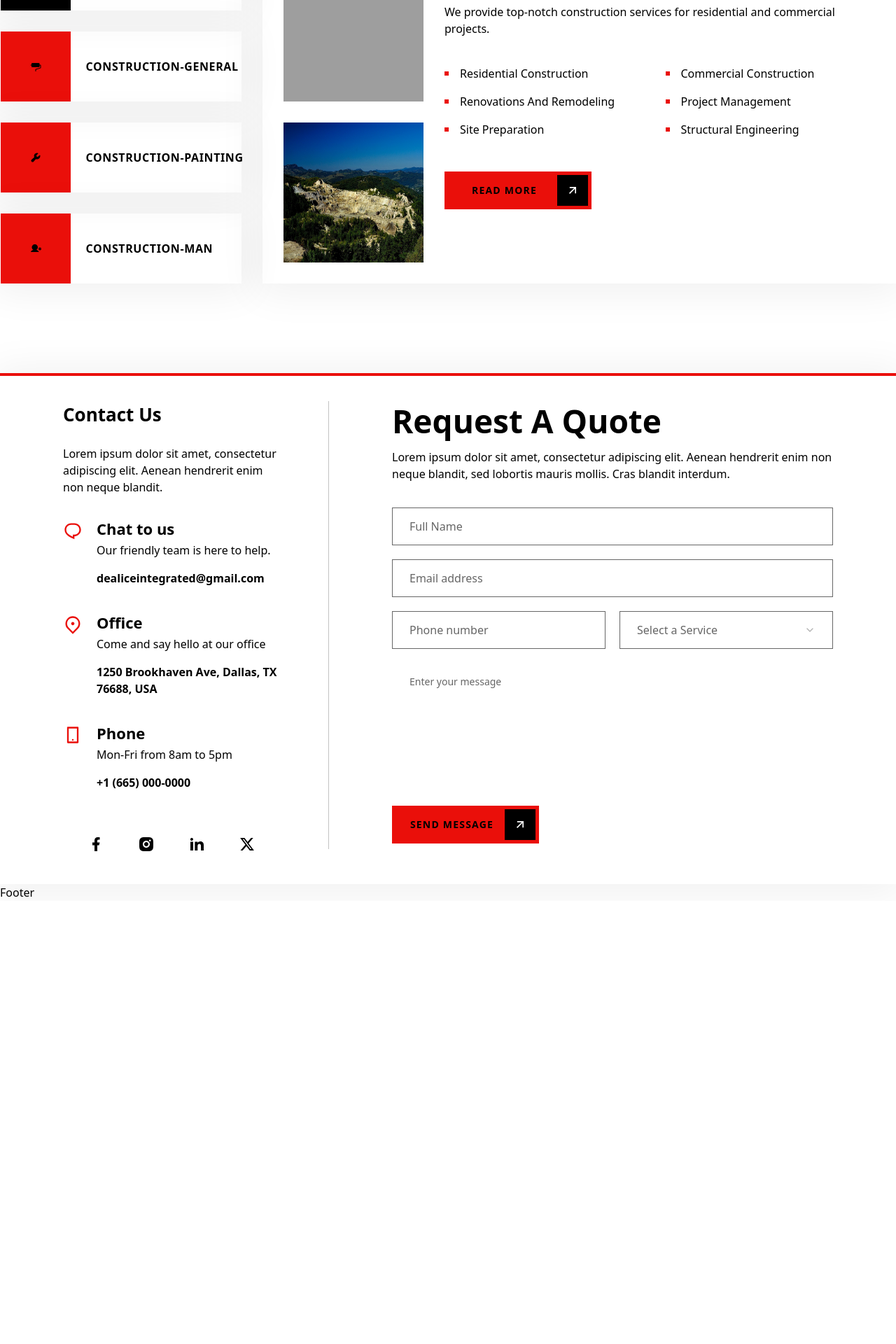
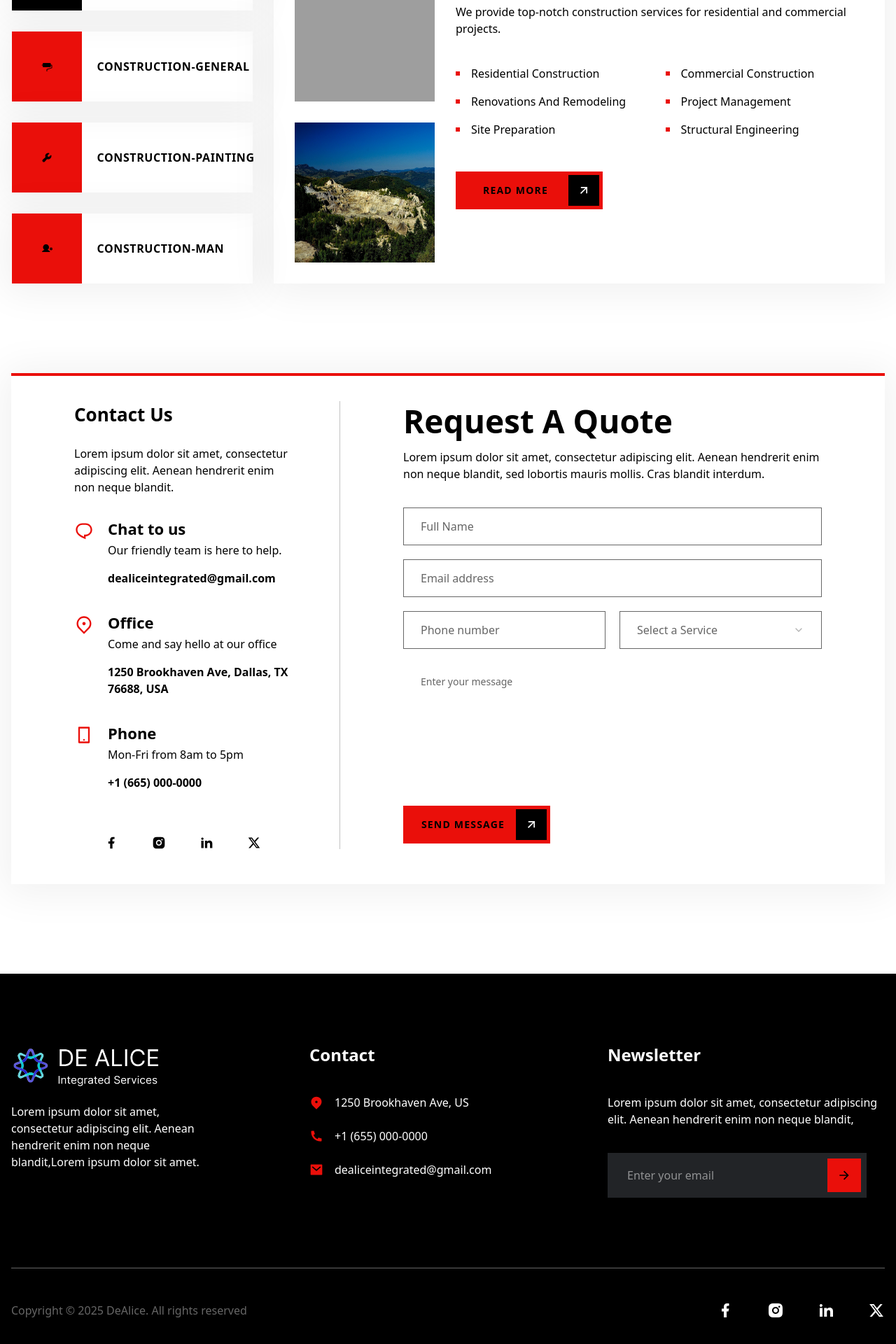
Before and after one commit to Sam-Rytech/de-alice-New, a Next.js app: page / in a window 1280 px wide. Shown: the part 4578-6498 px from the top of the page at 70% size. Before the commit the page ends 5865 px from the top, so only its background shows below. Built offline with nearby package versions, Linux system fonts and the light colour scheme; grey boxes are pictures that could not be loaded.

Commit message:
Major Updates and added framer motion

```diff
--- a/app/page.jsx
+++ b/app/page.jsx
@@ -55,10 +55,6 @@ const Home = () => {
       <Services />
       <Contact />
       <Footer />
-
-      {/* temp div */}
-
-      <div className="j-[1000px]"></div>
     </div>
   );
 };
--- a/components/About.jsx
+++ b/components/About.jsx
@@ -1,5 +1,7 @@
 import Pretitle from './Pretitle'
 import Button from './Button'
+import { motion } from 'framer-motion'
+import { fadeIn } from '../variants'
 
 const About = () => {
   return (
@@ -8,7 +10,13 @@ const About = () => {
         <div className="flex flex-col gap-12 xl:gap-0 xl:flex-row xl:items-center">
           {/* text */}
           <div className="flex-1">
-            <div className="max-w-[540px]">
+            <motion.div
+              variants={fadeIn('right', 0.2)}
+              initial="hidden"
+              whileInView="show"
+              viewport={{ once: false, amount: 0.2 }}
+              className="max-w-[540px]"
+            >
               {/* pretittle */}
               <Pretitle text="About Us" />
               <h2 className="h2 mb-6">We Serve the Best Services</h2>
@@ -24,10 +32,16 @@ const About = () => {
               </div>
               {/* btn */}
               <Button text="Contact us" />
-            </div>
+            </motion.div>
           </div>
           {/* img */}
-          <div className="flex-1 xl:flex xl:justify-center">
+          <motion.div
+            variants={fadeIn('left', 0.2)}
+            initial="hidden"
+            whileInView="show"
+            viewport={{ once: false, amount: 0.2 }}
+            className="flex-1 xl:flex xl:justify-center"
+          >
             <div className="xl:w-[444px] xl:h-[493px] relative">
               {/* BG */}
               <div className="hidden xl:flex w-[444px] h-[450px] PrimaryB absolute -top-4 -left-4 -z-10"></div>
@@ -39,7 +53,7 @@ const About = () => {
                 className="w-full h-full max-w-[444px] max-h-[450px]"
               />
             </div>
-          </div>
+          </motion.div>
         </div>
       </div>
     </div>
--- a/components/Contact.jsx
+++ b/components/Contact.jsx
@@ -4,7 +4,7 @@ import Form from './Form'
 
 const Contact = () => {
   return (
-    <section id="contact" className="pt-16 xl:pt-32">
+    <section id="contact" className="pt-16 xl:pt-32 px-4">
       <div className="container mx-auto">
         <div className="w-full xl:h-[730px] shadow-custom p-4 xl:p-8 xl:px-[90px] xl:py-[36px] border-t-4 Primaryb">
           <div className="flex flex-col xl:flex-row h-full gap-[40px] xl:gap-[90px]">
--- a/components/Footer.jsx
+++ b/components/Footer.jsx
@@ -1,6 +1,78 @@
+import Link from 'next/link'
+
+import {
+  RiMapPin2Fill,
+  RiPhoneFill,
+  RiMailFill,
+  RiArrowRightLine,
+} from 'react-icons/ri'
+import Socials from './Socials'
+
 const Footer = () => {
   return (
-    <div>Footer</div>
+    <footer className="mt-16 xl:mt-32 bg-black px-4">
+      <div className="container mx-auto">
+        <div className="py-16 xl:py-[100px] flex flex-col xl:flex-row gap-[60px] xl:gap-[30px]">
+          {/* logo and text */}
+          <div className="flex-1">
+            <Link href="/" className="flex mb-6">
+              <img src="/LogoW.png" width={230} height={48} alt="" />
+            </Link>
+            <p className="text-white max-w-[270px]">
+              Lorem ipsum dolor sit amet, consectetur adipiscing elit. Aenean
+              hendrerit enim non neque blandit,Lorem ipsum dolor sit amet.
+            </p>
+          </div>
+          {/* contact */}
+          <div className="flex-1 text-white">
+            <h4 className="h4 text-white mb-10">Contact</h4>
+            <ul className="flex flex-col gap-6">
+              <li className="flex items-center gap-4">
+                <RiMapPin2Fill className="text-[#ea0f0a] text-xl" />
+                <p>1250 Brookhaven Ave, US</p>
+              </li>
+              <li className="flex items-center gap-4">
+                <RiPhoneFill className="text-[#ea0f0a] text-xl" />
+                <p>+1 (655) 000-0000</p>
+              </li>
+              <li className="flex items-center gap-4">
+                <RiMailFill className="text-[#ea0f0a] text-xl" />
+                <p>dealiceintegrated@gmail.com</p>
+              </li>
+            </ul>
+          </div>
+          {/* Newsletter */}
+          <div className="flex-1 text-white">
+            <h4 className="h4 text-white mb-10">Newsletter</h4>
+            <p className="mb-9">
+              Lorem ipsum dolor sit amet, consectetur adipiscing elit. Aenean
+              hendrerit enim non neque blandit,
+            </p>
+            {/* input */}
+            <div className="relative max-w-[370px]">
+              <input
+                type="text"
+                placeholder="Enter your email"
+                className="bg-[#222427] h-16 w-full pl-7 rounded-none outline-none flex items-center"
+              />
+              <button className="bg-[#ea0f0a] w-12 h-12 absolute right-2 top-2 bottom-2 text-black text-xl flex items-center justify-center">
+                <RiArrowRightLine />
+              </button>
+            </div>
+          </div>
+        </div>
+      </div>
+      {/* copyright */}
+      <div className="container mx-auto xl:px-0 py-12 border-t border-[#666666] flex flex-col gap-6 xl:flex-row items-center justify-between">
+        <p className="text-[#666666]">
+          Copyright &copy; 2025 DeAlice. All rights reserved
+        </p>
+        <Socials
+          containerStyles="flex gap-6 text-white"
+          iconStyles="hover:text-[#ea0f0a] transition-all"
+        />
+      </div>
+    </footer>
   )
 }
 
--- a/components/Hero.jsx
+++ b/components/Hero.jsx
@@ -1,5 +1,8 @@
 import React from 'react'
 import Button from './Button'
+
+import { motion } from "framer-motion";
+import { fadeIn } from '../variants';
 
 const Hero = () => {
   return (
@@ -8,22 +11,45 @@ const Hero = () => {
       <div className="absolute inset-0 bg-gradient-to-l from-black/0 via-black/50 to-black/70 z-10"></div>
       <div className="container mx-auto flex items-center h-full">
         <div className="z-20 text-white text-center xl:text-left mx-auto xl:mx-0 flex flex-col items-center xl:items-start max-w-[608px]">
-          <h1 className="h1 text-white mb-1">
+          <motion.h1
+            variants={fadeIn('up', 0.2)}
+            initial="hidden"
+            whileInView="show"
+            viewport={{ once: false, amount: 0.8 }}
+            className="h1 text-white mb-1"
+          >
             <span className="Primary">Mineral</span> Supplier
-          </h1>
-          <h1 className="h1 text-white mb-4">
+          </motion.h1>
+          <motion.h1
+            variants={fadeIn('up', 0.2)}
+            initial="hidden"
+            whileInView="show"
+            viewport={{ once: false, amount: 0.8 }}
+            className="h1 text-white mb-4"
+          >
             <span className="Primary">Export</span> of minerals
-          </h1>
-          <p className='mb-9'>
-            Get the best price from us, one of the largest distributor of minerals in
-            the Africa region and we always try to send the best purity of
-            materials to our customers.
-          </p>
+          </motion.h1>
+          <motion.p
+            variants={fadeIn('up', 0.4)}
+            initial="hidden"
+            whileInView="show"
+            viewport={{ once: false, amount: 0.8 }}
+            className="mb-9"
+          >
+            Get the best price from us, one of the largest distributor of
+            minerals in the Africa region and we always try to send the best
+            purity of materials to our customers.
+          </motion.p>
 
           {/* btn */}
-          <div>
+          <motion.div
+            variants={fadeIn('up', 0.4)}
+            initial="hidden"
+            whileInView="show"
+            viewport={{ once: false, amount: 0.8 }}
+          >
             <Button text="See our Work" />
-          </div>
+          </motion.div>
         </div>
       </div>
     </section>
--- a/components/Services.jsx
+++ b/components/Services.jsx
@@ -90,23 +90,46 @@ const serviceData = [
   },
 ]
 
+import { motion } from 'framer-motion'
+import { fadeIn } from '../variants'
+
+const fadeInVariant = {
+  hidden: { opacity: 0 },
+  show: { opacity: 1, transition: { duration: 0.2, delay: 0.1 } },
+}
+
 const Services = () => {
   const [activeTab, setActiveTab] = useState('construction')
   return (
-    <section id="services" className="pt-16 xl:pt-32">
+    <section id="services" className="pt-16 xl:pt-32 px-4">
       <div className="container mx-auto">
-        <div className='text-center max-w-[540px] mx-auto mb-20'>
-          <Pretitle text="Our Services" center/>
+        <motion.div
+          variants={fadeIn('up', 0.2)}
+          initial="hidden"
+          whileInView="show"
+          viewport={{ once: false, amount: 0.2 }}
+          className="text-center max-w-[540px] mx-auto mb-20"
+        >
+          <Pretitle text="Our Services" center />
           <h2 className="h2 mb-3">Solutions We Provide</h2>
           <p className="mb-11 max-w-[488px] mx-auto">
             Offering tailored construction solutions, from planning to
             completion, with a focus on quality and innovation
           </p>
-        </div>
+        </motion.div>
 
         {/* tabs */}
-
-        <Tabs value={activeTab} onValueChange={(value) => setActiveTab(value)} className="flex flex-col xl:flex-row w-full gap-[30px]">
+        <motion.div
+          variants={fadeIn('up', 0.3)}
+          initial="hidden"
+          whileInView="show"
+          viewport={{ once: false, amount: 0.2 }}
+        >
+          <Tabs
+            value={activeTab}
+            onValueChange={(value) => setActiveTab(value)}
+            className="flex flex-col xl:flex-row w-full gap-[30px]"
+          >
             <TabsList className="grid grid-cols-1 md:grid-cols-2 xl:grid-cols-1 gap-[30px] h-full w-full rounded-none p-0 bg-transparent xl:w-[345px]">
               {serviceData.map((item) => {
                 return (
@@ -135,7 +158,13 @@ const Services = () => {
             <div className="flex-1 bg-white shadow-custom h-[490px] p-[30px]">
               {serviceData.map((item) => (
                 <TabsContent key={item.name} value={item.name} className="m-0">
-                <div className='flex flex-col md:flex-row gap-[30px]'>
+                  <motion.div
+                    variants={fadeInVariant}
+                    initial="hidden"
+                    whileInView="show"
+                    exit="hidden"
+                    className="flex flex-col md:flex-row gap-[30px]"
+                  >
                     {/* images */}
                     <div className="flex md:flex-col gap-5 xl:gap-[30px]">
                       {item.thumbs.map((thumb, index) => (
@@ -155,26 +184,34 @@ const Services = () => {
                     {/* text & button */}
                     <div>
                       <div>
-                      <h3 className='h3 mb-6'>{item.title}</h3>
-                      <p className='mb-10'>{item.description}</p>
+                        <h3 className="h3 mb-6">{item.title}</h3>
+                        <p className="mb-10">{item.description}</p>
                         {/* service list */}
-                      <ul className='grid grid-cols-2 gap-4 mb-12'>
+                        <ul className="grid grid-cols-2 gap-4 mb-12">
                           {item.serviceList.map((service, index) => {
-                          return <li key={index} className='flex items-center gap-4'>
-                            <div className='w-[6px] h-[6px] PrimaryB'></div>
-                            <div className='capitalize font-medium text-black'>{service}</div>
+                            return (
+                              <li
+                                key={index}
+                                className="flex items-center gap-4"
+                              >
+                                <div className="w-[6px] h-[6px] PrimaryB"></div>
+                                <div className="capitalize font-medium text-black">
+                                  {service}
+                                </div>
                               </li>
+                            )
                           })}
                         </ul>
                         {/* btn */}
-                      <Button text="Read more"/>
+                        <Button text="Read more" />
                       </div>
                     </div>
-                </div>
+                  </motion.div>
                 </TabsContent>
               ))}
             </div>
           </Tabs>
+        </motion.div>
       </div>
     </section>
   )
--- a/components/Socials.jsx
+++ b/components/Socials.jsx
@@ -27,7 +27,7 @@ const socials = [
   },
 ];
 
-const Socials = ({ containerStyles }) => {
+const Socials = ({ containerStyles, iconStyles }) => {
   return (
     <section
       className={cn(
@@ -38,7 +38,7 @@ const Socials = ({ containerStyles }) => {
       <ul className="flex justify-center xl:justify-end gap-12">
         {socials.map((social, index) => (
           <li key={index} className="text-2xl">
-            <Link href={social.path} target="_blank" rel="noopener noreferrer">
+            <Link href={social.path} target="_blank" rel="noopener noreferrer" className={iconStyles}>
               {social.icon}
             </Link>
           </li>
```
Also changed, not shown: public/LogoW.png (added). Lines whose indentation alone changed are shown as unchanged.
